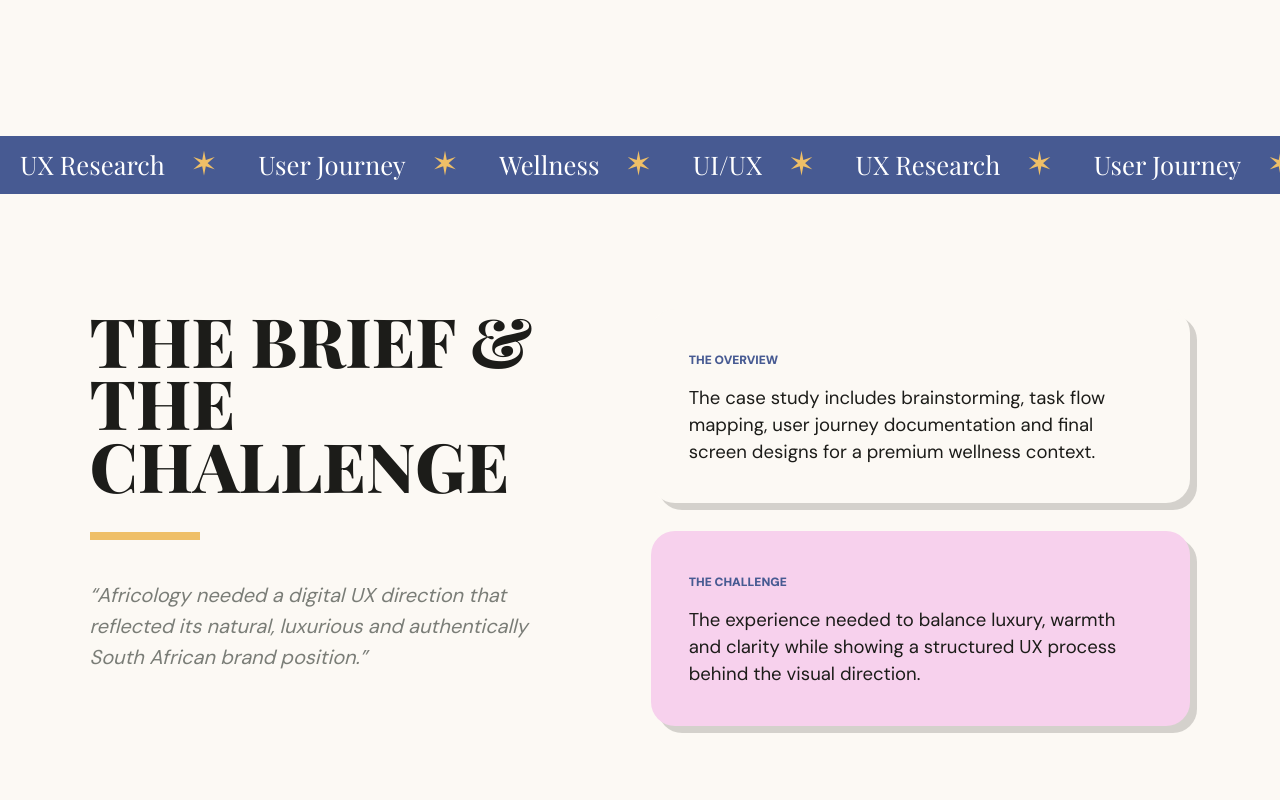
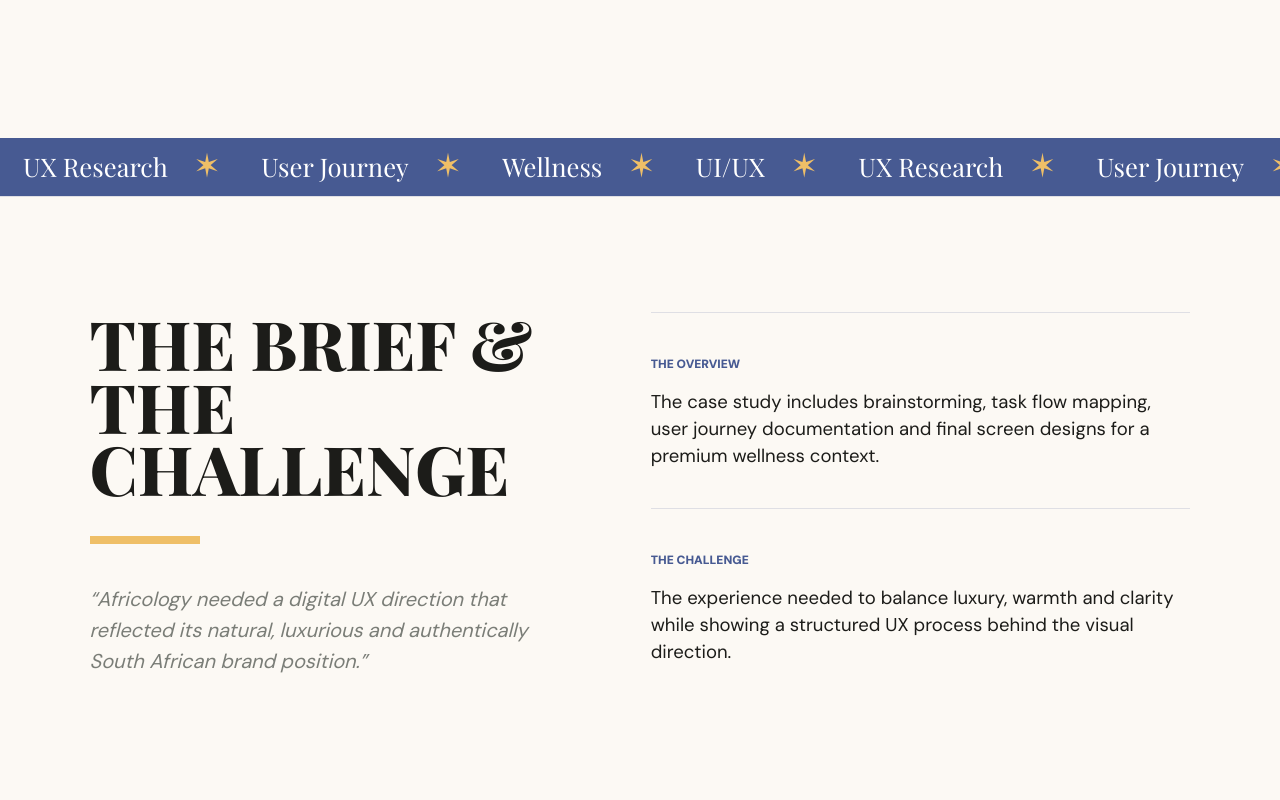
Before and after one commit to jrcb6gvrnf-droid/private-portfolio, a Next.js app: page /projects/africology-ux-design in a window 1280 px wide. Shown: the part 1660-2460 px from the top of the page. Built offline with nearby package versions, Linux system fonts and the light colour scheme; a web font is replaced by a local one.

Commit message:
Refine portfolio art direction

```diff
--- a/app/globals.css
+++ b/app/globals.css
@@ -60,6 +60,15 @@ a {
   text-decoration: none;
 }
 
+a:focus-visible,
+button:focus-visible,
+input:focus-visible,
+textarea:focus-visible,
+select:focus-visible {
+  outline: 3px solid var(--gold);
+  outline-offset: 5px;
+}
+
 img {
   display: block;
   max-width: 100%;
@@ -133,19 +142,43 @@ img {
 .hero-section {
   position: relative;
   display: grid;
-  grid-template-columns: minmax(0, 0.98fr) minmax(300px, 0.82fr);
-  gap: clamp(44px, 7vw, 108px);
-  align-items: center;
-  min-height: clamp(560px, 72vh, 700px);
-  padding: clamp(54px, 7vw, 96px) var(--page-gutter) clamp(56px, 7vw, 94px);
-  background:
-    linear-gradient(145deg, rgba(247, 209, 237, 0.26), transparent 38%),
-    linear-gradient(335deg, rgba(223, 229, 255, 0.84), transparent 36%),
-    var(--paper);
+  grid-template-columns: minmax(0, 0.42fr) minmax(0, 1fr) minmax(280px, 0.62fr);
+  gap: clamp(28px, 5vw, 76px);
+  align-items: end;
+  min-height: clamp(570px, 75vh, 760px);
+  padding: clamp(58px, 8vw, 110px) var(--page-gutter) clamp(64px, 8vw, 112px);
+  border-bottom: 1px solid var(--line);
+  background: var(--paper);
+}
+
+.hero-section::before {
+  position: absolute;
+  right: var(--page-gutter);
+  bottom: clamp(28px, 5vw, 72px);
+  width: min(42vw, 520px);
+  height: 1px;
+  background: var(--line);
+  content: "";
+}
+
+.hero-kicker {
+  align-self: start;
+  max-width: 210px;
+  padding-top: clamp(4px, 2vw, 34px);
+}
+
+.hero-kicker p {
+  margin: 22px 0 0;
+  color: var(--periwinkle);
+  font-family: var(--ui);
+  font-size: 12px;
+  font-weight: 900;
+  line-height: 1.55;
+  text-transform: uppercase;
 }
 
 .hero-copy {
-  max-width: 620px;
+  max-width: 760px;
 }
 
 .label-pill,
@@ -163,6 +196,10 @@ img {
   text-transform: uppercase;
 }
 
+.label-pill {
+  border-radius: 0 999px 999px 0;
+}
+
 .hero-copy h1,
 .section-heading h2,
 .about-copy h2,
@@ -170,7 +207,6 @@ img {
 .contact-panel h2,
 .case-hero h1,
 .case-intro h2,
-.quote-band h2,
 .next-project h2,
 .admin-main h1 {
   margin: 0;
@@ -180,11 +216,10 @@ img {
 }
 
 .hero-copy h1 {
-  max-width: 640px;
-  margin-top: 24px;
+  max-width: 760px;
   color: var(--ink);
-  font-size: clamp(52px, 6.8vw, 92px);
-  line-height: 0.98;
+  font-size: clamp(62px, 9vw, 132px);
+  line-height: 0.9;
 }
 
 .hero-copy h1 span,
@@ -200,8 +235,8 @@ img {
 }
 
 .hero-copy p {
-  max-width: 560px;
-  margin: 24px 0 0;
+  max-width: 520px;
+  margin: 28px 0 0 auto;
   color: var(--muted);
   font-size: clamp(16px, 1.45vw, 20px);
   line-height: 1.7;
@@ -213,6 +248,12 @@ img {
   flex-wrap: wrap;
   gap: 14px;
   margin-top: 28px;
+}
+
+.hero-actions {
+  justify-content: flex-end;
+  max-width: 520px;
+  margin-left: auto;
 }
 
 .button {
@@ -235,6 +276,21 @@ img {
     background 160ms ease;
 }
 
+.text-link {
+  display: inline-flex;
+  min-height: 42px;
+  align-items: center;
+  color: var(--periwinkle);
+  font-family: var(--ui);
+  font-size: 12px;
+  font-weight: 900;
+  text-transform: uppercase;
+  text-decoration: underline;
+  text-decoration-color: var(--gold);
+  text-decoration-thickness: 2px;
+  text-underline-offset: 7px;
+}
+
 .button:hover,
 .nav-talk:hover,
 .case-button:hover,
@@ -269,15 +325,15 @@ img {
 
 .hero-collage {
   position: relative;
-  min-height: min(480px, 64vw);
+  min-height: min(520px, 64vw);
 }
 
 .hero-card {
   position: absolute;
   overflow: hidden;
-  border: 10px solid rgba(255, 255, 255, 0.72);
+  border: 0;
   background: var(--periwinkle-soft);
-  box-shadow: 0 26px 58px rgba(71, 90, 146, 0.24);
+  box-shadow: 22px 22px 0 rgba(71, 90, 146, 0.18);
 }
 
 .hero-card img {
@@ -287,16 +343,32 @@ img {
 }
 
 .hero-card--portrait {
-  top: 50%;
-  right: clamp(0px, 3vw, 44px);
-  width: min(360px, 42vw);
+  top: 44%;
+  right: clamp(0px, 2vw, 30px);
+  width: min(350px, 40vw);
   aspect-ratio: 0.72;
-  border-radius: 42px;
-  transform: translateY(-50%) rotate(1.5deg);
+  border-radius: 4px 38px 4px 38px;
+  transform: translateY(-50%);
 }
 
 .hero-card--portrait img {
   object-position: 52% 30%;
+}
+
+.hero-annotation {
+  position: absolute;
+  right: clamp(8px, 3vw, 42px);
+  bottom: clamp(6px, 3vw, 38px);
+  max-width: 220px;
+  margin: 0;
+  border-top: 1px solid var(--periwinkle);
+  padding-top: 14px;
+  color: var(--periwinkle);
+  font-family: var(--ui);
+  font-size: 12px;
+  font-weight: 900;
+  line-height: 1.45;
+  text-transform: uppercase;
 }
 
 .editorial-marquee {
@@ -596,6 +668,17 @@ img {
   }
 }
 
+@media (prefers-reduced-motion: reduce) {
+  *,
+  *::before,
+  *::after {
+    scroll-behavior: auto !important;
+    transition-duration: 0.01ms !important;
+    animation-duration: 0.01ms !important;
+    animation-iteration-count: 1 !important;
+  }
+}
+
 .section-pad {
   padding: clamp(76px, 9vw, 132px) var(--page-gutter);
 }
@@ -629,12 +712,14 @@ img {
 .work-grid {
   display: grid;
   grid-template-columns: repeat(12, 1fr);
-  gap: clamp(22px, 2.8vw, 34px);
+  gap: 0;
+  border-top: 1px solid var(--line);
 }
 
 .work-card {
   grid-column: span 4;
   min-width: 0;
+  border-bottom: 1px solid var(--line);
 }
 
 .work-card--wide {
@@ -643,33 +728,49 @@ img {
 
 .work-card__panel {
   display: flex;
-  min-height: clamp(255px, 25vw, 360px);
+  min-height: clamp(260px, 25vw, 370px);
   flex-direction: column;
   justify-content: space-between;
-  padding: clamp(24px, 3.4vw, 42px);
-  border: 1px solid rgba(71, 90, 146, 0.14);
-  border-radius: 26px;
-  background: rgba(255, 255, 255, 0.72);
-  box-shadow: 0 22px 54px rgba(71, 90, 146, 0.12);
+  padding: clamp(26px, 3.6vw, 48px);
+  border-right: 1px solid var(--line);
+  background: transparent;
+  box-shadow: none;
 }
 
 .work-card--wide .work-card__panel {
-  min-height: clamp(250px, 22vw, 360px);
+  min-height: clamp(320px, 29vw, 430px);
 }
 
 .work-card:nth-child(4n + 2) .work-card__panel {
-  background: rgba(223, 229, 255, 0.72);
+  background: rgba(247, 209, 237, 0.18);
 }
 
 .work-card:nth-child(4n + 3) .work-card__panel {
-  background: rgba(247, 209, 237, 0.58);
+  background: rgba(223, 229, 255, 0.28);
+}
+
+.work-card:nth-child(5n + 4) .work-card__panel {
+  padding-top: clamp(48px, 6vw, 88px);
+}
+
+.work-card:nth-child(6n + 5) .work-card__panel {
+  padding-bottom: clamp(48px, 7vw, 96px);
 }
 
 .work-card__meta {
-  display: flex;
-  justify-content: space-between;
-  gap: 12px;
-  margin-bottom: clamp(38px, 6vw, 82px);
+  display: grid;
+  grid-template-columns: auto 1fr auto;
+  gap: 14px;
+  align-items: start;
+  margin-bottom: clamp(46px, 7vw, 96px);
+}
+
+.work-card__number {
+  color: var(--periwinkle);
+  font-family: var(--display);
+  font-size: clamp(34px, 4vw, 60px);
+  font-weight: 800;
+  line-height: 0.82;
 }
 
 .mini-pills {
@@ -704,7 +805,7 @@ img {
   max-width: 620px;
   margin: 0;
   font-family: var(--display);
-  font-size: clamp(25px, 2.9vw, 38px);
+  font-size: clamp(30px, 3.8vw, 58px);
   font-weight: 800;
   line-height: 1.02;
   color: var(--ink);
@@ -752,13 +853,15 @@ img {
   display: inline-flex;
   min-height: 36px;
   align-items: center;
-  border-radius: 999px;
-  background: var(--periwinkle);
-  color: var(--paper);
-  padding: 0 18px;
+  border-bottom: 2px solid var(--gold);
+  border-radius: 0;
+  background: transparent;
+  color: var(--periwinkle);
+  padding: 0 0 4px;
   font-family: var(--ui);
   font-size: 10px;
   font-weight: 900;
+  text-transform: uppercase;
 }
 
 .about-band {
@@ -774,9 +877,9 @@ img {
 .about-image {
   overflow: hidden;
   aspect-ratio: 0.78;
-  border: 10px solid rgba(255, 255, 255, 0.54);
-  border-radius: 44px 44px 8px 44px;
-  box-shadow: 0 24px 58px rgba(28, 28, 25, 0.22);
+  border: 0;
+  border-radius: 2px 54px 2px 2px;
+  box-shadow: 18px 18px 0 rgba(252, 249, 244, 0.16);
 }
 
 .about-image img {
@@ -798,6 +901,10 @@ img {
   color: white;
 }
 
+.contact-panel h2 {
+  color: var(--periwinkle);
+}
+
 .about-tags {
   display: flex;
   flex-wrap: wrap;
@@ -808,7 +915,7 @@ img {
 
 .about-tags span {
   padding: 9px 16px;
-  border-radius: 999px;
+  border-radius: 999px 999px 999px 0;
   background: rgba(255, 255, 255, 0.12);
   font-family: var(--ui);
   font-size: 11px;
@@ -832,129 +939,124 @@ img {
 
 .process-section {
   background: var(--paper);
-  text-align: center;
+  text-align: left;
 }
 
 .process-grid {
   display: grid;
-  grid-template-columns: repeat(4, 1fr);
-  gap: 24px;
-  margin-top: 52px;
+  grid-template-columns: 1fr;
+  gap: 0;
+  max-width: 980px;
+  margin: 52px 0 0 auto;
+  padding: 0;
+  list-style: none;
+  border-top: 1px solid var(--line);
 }
 
 .process-card {
-  min-height: 186px;
-  padding: 28px 22px;
-  border: 1px solid rgba(71, 90, 146, 0.12);
-  border-radius: 24px;
-  background: rgba(255, 255, 255, 0.76);
-  box-shadow: 0 18px 42px rgba(71, 90, 146, 0.1);
-  text-align: center;
-}
-
-.process-card--active {
-  background: var(--periwinkle);
-  color: white;
+  display: grid;
+  grid-template-columns: minmax(72px, 0.18fr) minmax(0, 1fr);
+  gap: clamp(18px, 4vw, 54px);
+  align-items: start;
+  min-height: auto;
+  padding: clamp(22px, 3vw, 36px) 0;
+  border-bottom: 1px solid var(--line);
+  background: transparent;
+  box-shadow: none;
+  text-align: left;
 }
 
 .process-card span {
-  display: grid;
-  width: 48px;
-  height: 48px;
-  place-items: center;
-  margin: 0 auto 20px;
-  border-radius: 999px;
-  background: var(--lavender);
+  display: block;
+  width: auto;
+  height: auto;
+  margin: 0;
+  border-radius: 0;
+  background: transparent;
   color: var(--periwinkle);
-  font-family: var(--ui);
-  font-size: 24px;
-  font-weight: 900;
-}
-
-.process-card--active span {
-  background: var(--gold);
-  color: var(--ink);
+  font-family: var(--display);
+  font-size: clamp(36px, 5vw, 64px);
+  font-weight: 800;
+  line-height: 0.9;
 }
 
 .process-card h3 {
   margin: 0;
   font-family: var(--display);
-  font-size: 25px;
+  font-size: clamp(30px, 3vw, 44px);
   font-weight: 800;
   line-height: 1;
 }
 
 .process-card p {
+  max-width: 620px;
   margin: 12px 0 0;
   color: var(--muted);
-  font-size: 14px;
-  line-height: 1.45;
-}
-
-.process-card--active p {
-  color: rgba(255, 255, 255, 0.78);
+  font-size: clamp(15px, 1.3vw, 18px);
+  line-height: 1.55;
 }
 
 .contact-panel {
   position: relative;
-  max-width: 1060px;
-  margin: 0 auto clamp(82px, 10vw, 132px);
-  overflow: hidden;
+  display: grid;
+  grid-template-columns: minmax(260px, 0.82fr) minmax(280px, 1fr);
+  gap: clamp(28px, 7vw, 92px);
+  align-items: end;
+  max-width: none;
+  margin: 0;
+  overflow: visible;
   scroll-margin-top: 118px;
-  padding: clamp(46px, 6vw, 68px) clamp(24px, 6vw, 78px);
-  border: 1px solid rgba(255, 255, 255, 0.2);
-  border-radius: 32px;
-  background: var(--periwinkle);
-  color: white;
-  box-shadow: 0 24px 60px rgba(71, 90, 146, 0.22);
-  text-align: center;
+  padding: clamp(76px, 9vw, 124px) var(--page-gutter);
+  border-top: 1px solid var(--line);
+  background: var(--paper);
+  color: var(--ink);
+  box-shadow: none;
+  text-align: left;
 }
 
 .contact-panel::after {
-  position: absolute;
-  top: -34px;
-  right: -30px;
-  width: 120px;
-  height: 120px;
-  border-radius: 999px;
-  background: var(--gold);
-  content: "";
+  display: none;
 }
 
 .contact-panel p {
-  max-width: 620px;
-  margin: 16px auto 0;
-  color: rgba(255, 255, 255, 0.76);
-  font-size: 16px;
-  line-height: 1.6;
+  max-width: 560px;
+  margin: 0;
+  color: var(--muted);
+  font-size: clamp(16px, 1.45vw, 19px);
+  line-height: 1.65;
 }
 
 .contact-actions {
-  display: grid;
-  grid-template-columns: repeat(3, minmax(0, 1fr));
-  gap: 16px;
-  margin-top: 30px;
+  align-self: stretch;
+  display: flex;
+  flex-direction: column;
+  gap: 0;
+  margin-top: 0;
+  border-top: 1px solid var(--line);
 }
 
 .contact-actions .button {
-  min-height: 58px;
+  justify-content: space-between;
+  min-height: 62px;
   width: 100%;
-  border: 1px solid rgba(255, 255, 255, 0.34);
-  background: #fff2fb;
-  color: var(--mauve);
-  box-shadow: 0 14px 28px rgba(28, 28, 25, 0.12);
+  border-bottom: 1px solid var(--line);
+  border-radius: 0;
+  background: transparent;
+  color: var(--periwinkle);
+  padding-inline: 0;
+  box-shadow: none;
 }
 
 .contact-actions .button:hover {
-  background: white;
-  box-shadow: 0 18px 32px rgba(28, 28, 25, 0.14);
+  background: transparent;
+  box-shadow: none;
 }
 
 .site-footer {
   display: flex;
   justify-content: space-between;
   gap: 32px;
-  padding: 74px var(--page-gutter) 50px;
+  padding: 54px var(--page-gutter) 42px;
   border-top: 1px solid var(--line);
   background: var(--paper);
   color: var(--periwinkle);
@@ -962,7 +1064,7 @@ img {
 
 .footer-logo {
   font-family: var(--display);
-  font-size: clamp(44px, 6vw, 68px);
+  font-size: clamp(36px, 5vw, 58px);
   font-weight: 800;
   font-style: italic;
   line-height: 1;
@@ -1031,7 +1133,7 @@ img {
 }
 
 .case-cover {
-  margin: 0 0 100px;
+  margin: 0 0 clamp(72px, 8vw, 104px);
   padding-inline: var(--page-gutter);
 }
 
@@ -1048,6 +1150,7 @@ img {
   grid-template-columns: 0.85fr 1fr;
   gap: clamp(42px, 8vw, 112px);
   padding: clamp(72px, 9vw, 118px) var(--page-gutter);
+  border-top: 1px solid var(--line);
 }
 
 .case-intro h2 {
@@ -1073,27 +1176,28 @@ img {
 .case-stack,
 .case-breakdown {
   display: grid;
-  gap: 28px;
+  gap: 0;
 }
 
 .info-card {
-  padding: clamp(24px, 4vw, 38px);
-  border-radius: 24px;
-  background: var(--paper);
-  box-shadow: 7px 7px 0 var(--shadow);
+  padding: clamp(24px, 4vw, 38px) 0;
+  border-top: 1px solid var(--line);
+  border-radius: 0;
+  background: transparent;
+  box-shadow: none;
 }
 
 .info-card--lavender {
-  background: var(--lavender);
+  background: transparent;
 }
 
 .info-card--dark {
-  background: var(--ink);
-  color: var(--paper);
+  background: transparent;
+  color: var(--ink);
 }
 
 .info-card--lime {
-  background: var(--lime);
+  background: transparent;
 }
 
 .info-card p {
@@ -1106,7 +1210,7 @@ img {
 .gallery-collage {
   display: grid;
   grid-template-columns: 1fr;
-  gap: clamp(34px, 5vw, 70px);
+  gap: clamp(58px, 8vw, 104px);
   width: 100%;
   margin: 0;
   padding: 0 var(--page-gutter) 110px;
@@ -1140,45 +1244,39 @@ img {
 
 .case-breakdown {
   grid-template-columns: repeat(2, 1fr);
+  gap: clamp(28px, 5vw, 70px);
   padding: 0 var(--page-gutter) clamp(90px, 10vw, 136px);
 }
 
-.quote-band {
-  padding: clamp(72px, 10vw, 118px) var(--page-gutter);
-  background: var(--paper);
-  text-align: center;
-}
-
-.quote-band span {
-  color: var(--lime);
-  font-family: var(--display);
-  font-size: 48px;
-}
-
-.quote-band h2 {
-  max-width: 900px;
-  margin: 18px auto 0;
-  font-size: clamp(38px, 5.2vw, 64px);
-}
-
 .next-project {
-  padding: clamp(76px, 10vw, 124px) var(--page-gutter);
-  background:
-    radial-gradient(circle at 50% 0, rgba(223, 255, 0, 0.12), transparent 42%),
-    var(--ink);
+  display: grid;
+  grid-template-columns: minmax(0, 0.4fr) minmax(0, 1fr) auto;
+  gap: clamp(22px, 5vw, 70px);
+  align-items: center;
+  padding: clamp(58px, 8vw, 92px) var(--page-gutter);
+  border-top: 1px solid rgba(252, 249, 244, 0.14);
+  background: var(--ink);
   color: var(--paper);
-  text-align: center;
+  text-align: left;
 }
 
 .next-project h2 {
   max-width: 860px;
-  margin: 10px auto;
-  font-size: clamp(52px, 7.4vw, 96px);
+  margin: 0;
+  font-size: clamp(44px, 5.8vw, 78px);
+}
+
+.next-project > span {
+  color: var(--gold);
+  font-family: var(--ui);
+  font-size: 12px;
+  font-weight: 900;
+  text-transform: uppercase;
 }
 
 .next-project p {
   max-width: 520px;
-  margin: 0 auto 34px;
+  margin: 14px 0 0;
   color: #c2c8c0;
   font-size: 17px;
   line-height: 1.4;
@@ -2013,7 +2111,6 @@ img {
     grid-column: span 6;
   }
 
-  .process-grid,
   .admin-project-grid,
   .recognition-grid {
     grid-template-columns: repeat(2, 1fr);
@@ -2042,6 +2139,8 @@ img {
   .case-hero,
   .case-content,
   .about-band,
+  .contact-panel,
+  .next-project,
   .gallery-collage,
   .case-breakdown {
     grid-template-columns: 1fr;
@@ -2098,10 +2197,6 @@ img {
     padding: 20px;
   }
 
-  .process-grid {
-    grid-template-columns: repeat(2, 1fr);
-  }
-
   .site-footer {
     flex-direction: column;
   }
@@ -2163,11 +2258,10 @@ img {
   .hero-card--portrait {
     right: 50%;
     width: min(210px, 62vw);
-    transform: translate(50%, -50%) rotate(1.5deg);
+    transform: translate(50%, -50%);
   }
 
   .work-grid,
-  .process-grid,
   .recognition-grid,
   .admin-project-grid,
   .form-grid--two,
@@ -2205,7 +2299,6 @@ img {
   }
 
   .contact-panel {
-    margin-inline: 18px;
     padding-inline: 22px;
   }
 
```
Also changed, not shown: components/public-components.tsx (+38 -32 lines).
